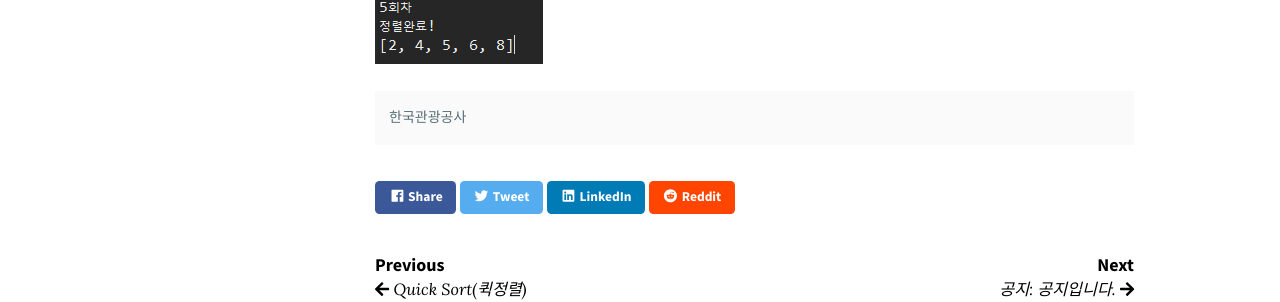
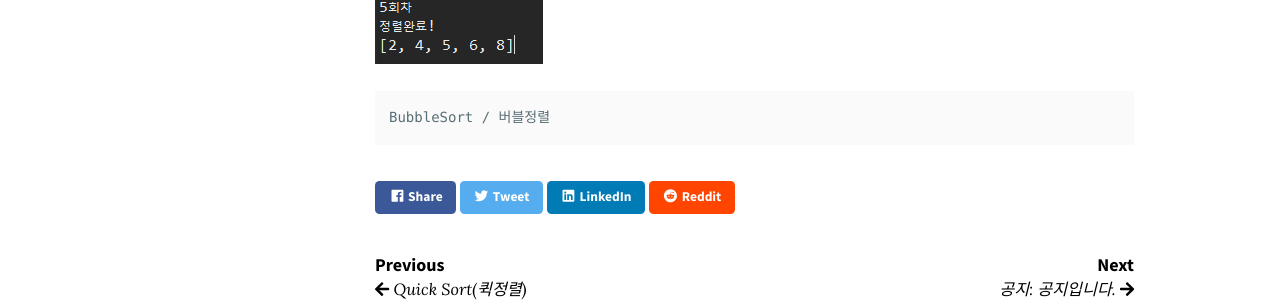
Before and after one commit to kimjw9302/kimjw9302.github.io, a Jekyll site: the page built from _posts/2019-07-17-BUBBLESORT.md, in a window 1280 px wide and 900 px high, scrolled down 2486 px. Shown: the part 367-669 px from the top of the window. Built offline with Jekyll 4.4.1, drawn with Linux system fonts in a browser that asks for light colours; nearby versions of some CDN libraries; comment, search, counter and statistics services are not loaded.

Commit message:
Update 2019-07-17-BUBBLESORT.md

````diff
--- a/_posts/2019-07-17-BUBBLESORT.md
+++ b/_posts/2019-07-17-BUBBLESORT.md
@@ -65,5 +65,5 @@ public class Bubble {
 ##### < 결과창 >
 #### ![버블2](/images/bubble_img3.PNG)
 ```bash
-한국관광공사
+BubbleSort / 버블정렬
 ```
````
